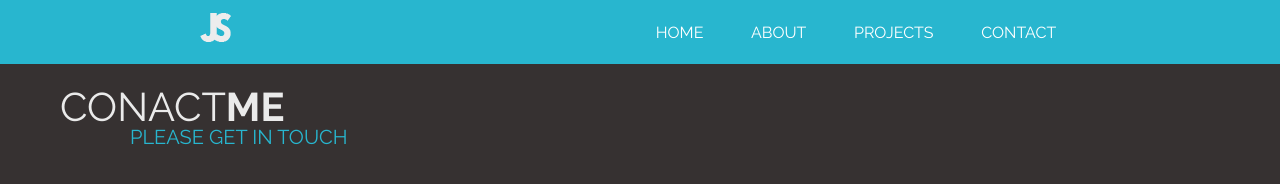
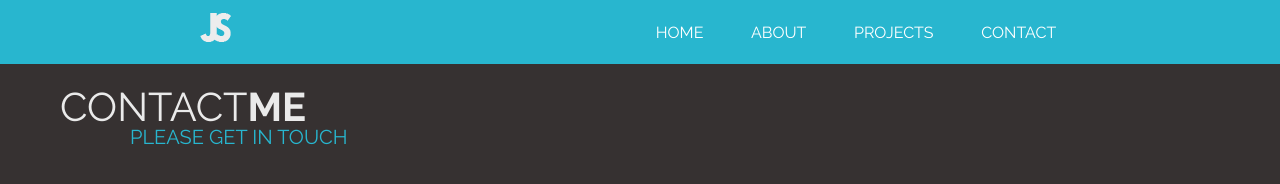
Before and after one commit to JamieSear/my-portfolio, a React (Create React App) app: page /contact in a window 1280 px wide. Shown: the top 184 px of the page. Built offline with nearby package versions, Linux system fonts and the light colour scheme.

Commit message:
Fixed typo

```diff
--- a/src/Containers/Contact.js
+++ b/src/Containers/Contact.js
@@ -5,7 +5,7 @@ function Contact(props) {
   return (
     <>
     <div className="aboutHead">
-        <div className="aboutName">Conact<span>Me</span>
+        <div className="aboutName">Contact<span>Me</span>
         </div>
         <div className="aboutSub-name">
           Please get in touch
```
